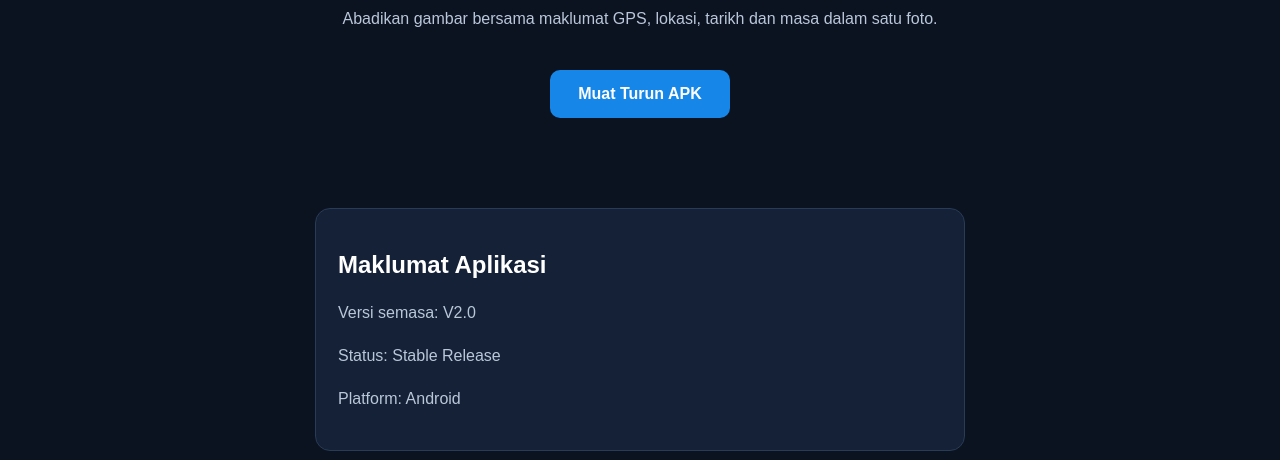
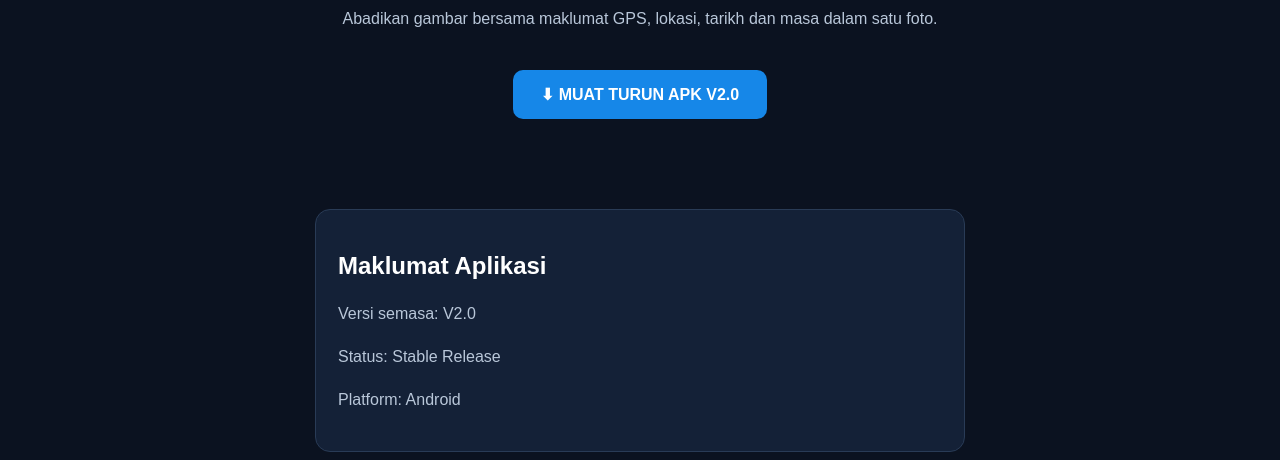
Before and after one commit to BlackPrime-tech/gps-camera-pro, a plain HTML site: page index.html in a window 1280 px wide. Shown: the part 340-800 px from the top of the page. Drawn offline with Linux system fonts and the light colour scheme.

Commit message:
Update index.html
Update GPS Camera Pro website download button to link directly to V2.0 APK.

```diff
--- a/index.html
+++ b/index.html
@@ -75,8 +75,11 @@ footer{
  Abadikan gambar bersama maklumat GPS,
  lokasi, tarikh dan masa dalam satu foto.
  </p>
- <a class="download" href="#download">
- Muat Turun APK
+ <a class="download"
+   href="https://github.com/BlackPrime-tech/gps-camera-pro/releases/download/v2.0/GPSCameraProV2.apk"
+   target="_blank">
+   ⬇ MUAT TURUN APK V2.0
+</a>
  </a>
 </section>
 
```
